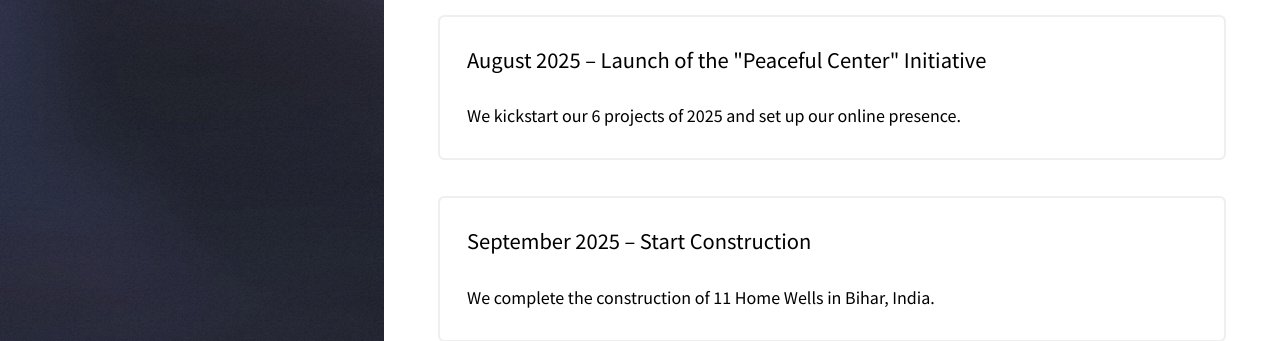
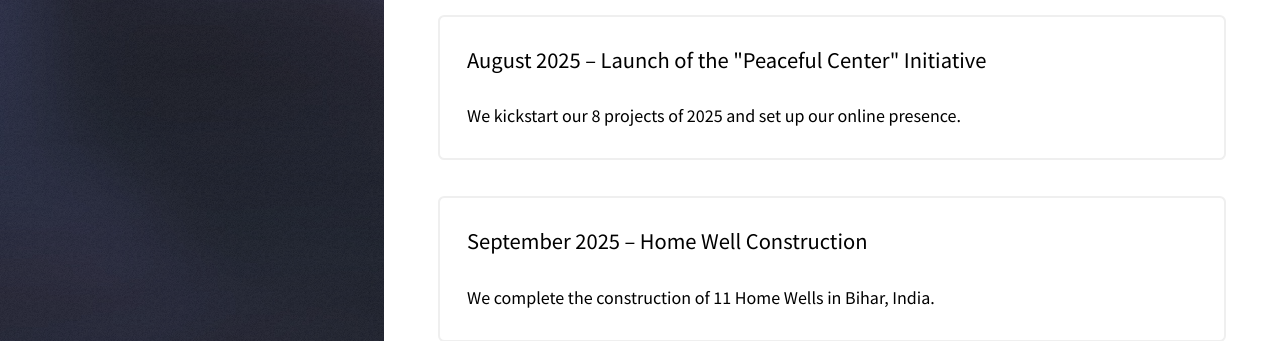
Before and after one commit to peacefulcenter/peacefulcenter.github.io, a Jekyll site: the page built from pages/mission.md, in a window 1280 px wide and 1262 px high. Shown: the part 830-1171 px from the top of the window. Built offline with Jekyll 4.4.1, drawn with Linux system fonts in a browser that asks for light colours.

Commit message:
update status

```diff
--- a/pages/mission.md
+++ b/pages/mission.md
@@ -21,10 +21,10 @@ permalink: /:basename/
 
   <div class="box">
     <h3>August 2025 – Launch of the "Peaceful Center" Initiative</h3>
-    <p>We kickstart our 6 projects of 2025 and set up our online presence.</p>
+    <p>We kickstart our 8 projects of 2025 and set up our online presence.</p>
   </div>
   <div class="box">
-    <h3>September 2025 – Start Construction</h3>
+    <h3>September 2025 – Home Well Construction</h3>
     <p>We complete the construction of 11 Home Wells in Bihar, India.</p>
   </div>
 </section>
```
